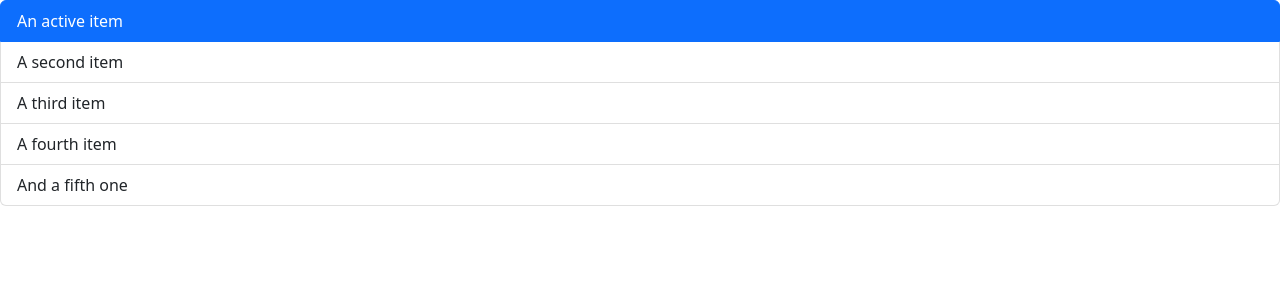
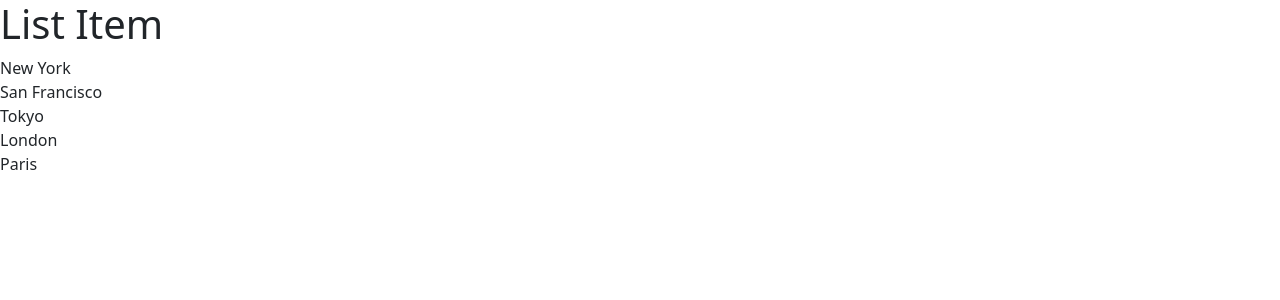
Before and after one commit to Elai5/mosh-react, a React (Vite) app: page / in a window 1280 px wide. Shown: the top 300 px of the page. Built offline with nearby package versions, Linux system fonts and the light colour scheme.

Commit message:
removed bootstraplist added manual list

```diff
--- a/src/components/ListGroup.tsx
+++ b/src/components/ListGroup.tsx
@@ -1,16 +1,25 @@
 /** @format */
+// import { Fragment } from "react/jsx-runtime";
 
 function ListGroup() {
+  const items = ["New York", "San Francisco", "Tokyo", "London", "Paris"];
+  items.map((item) => <li>{item}</li>);
   return (
+    <>
+      <h1>List Item</h1>
       <ul className="list-group">
-      <li className="list-group-item active" aria-current="true">
+        {items.map((item) => (
+          <li>{item}</li>
+        ))}
+        {/* <li className="list-group-item active" aria-current="true">
           An active item
         </li>
         <li className="list-group-item">A second item</li>
         <li className="list-group-item">A third item</li>
         <li className="list-group-item">A fourth item</li>
-      <li className="list-group-item">And a fifth one</li>
+        <li className="list-group-item">And a fifth one</li> */}
       </ul>
+    </>
   );
 }
 export default ListGroup;
```
Lines whose indentation alone changed are shown as unchanged.
